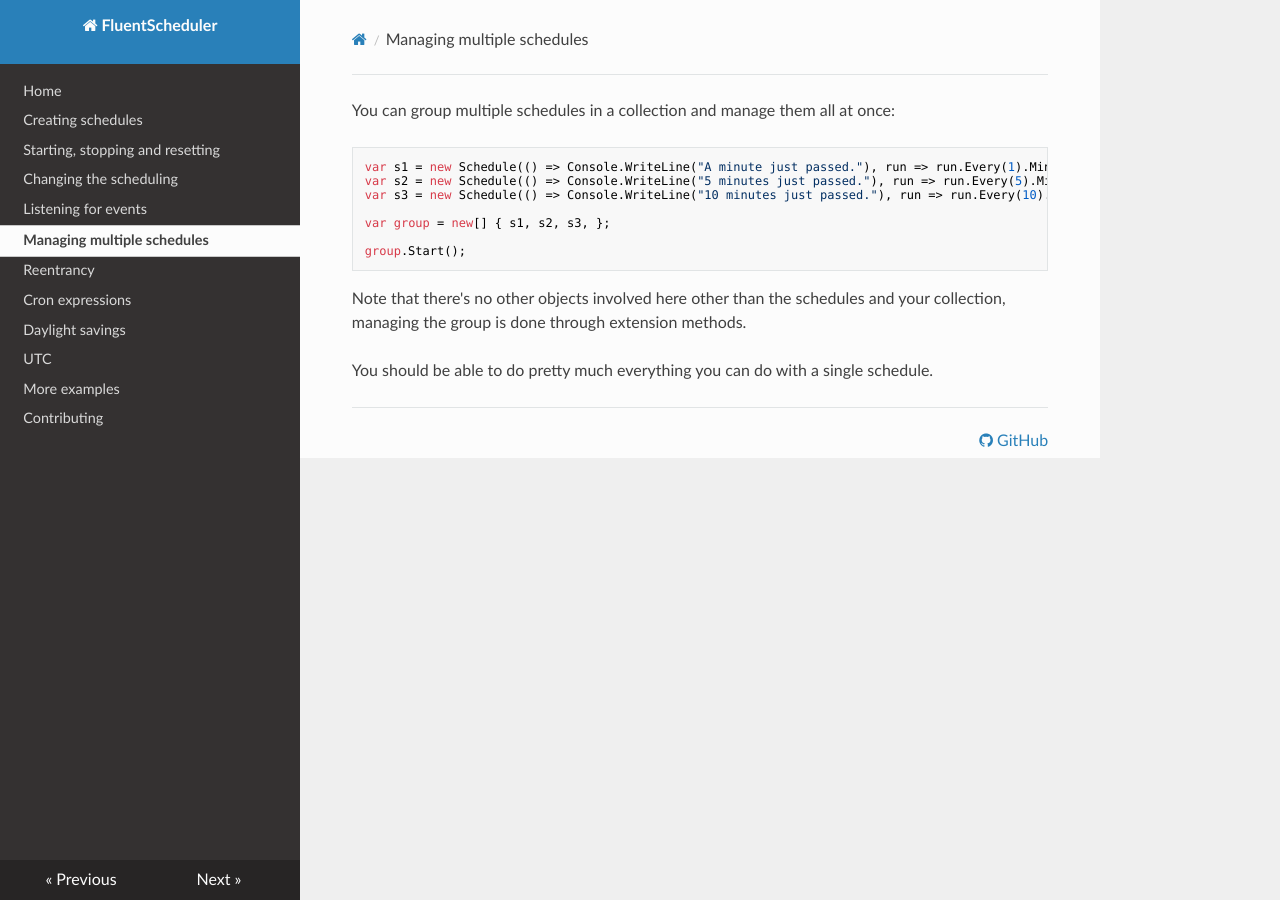
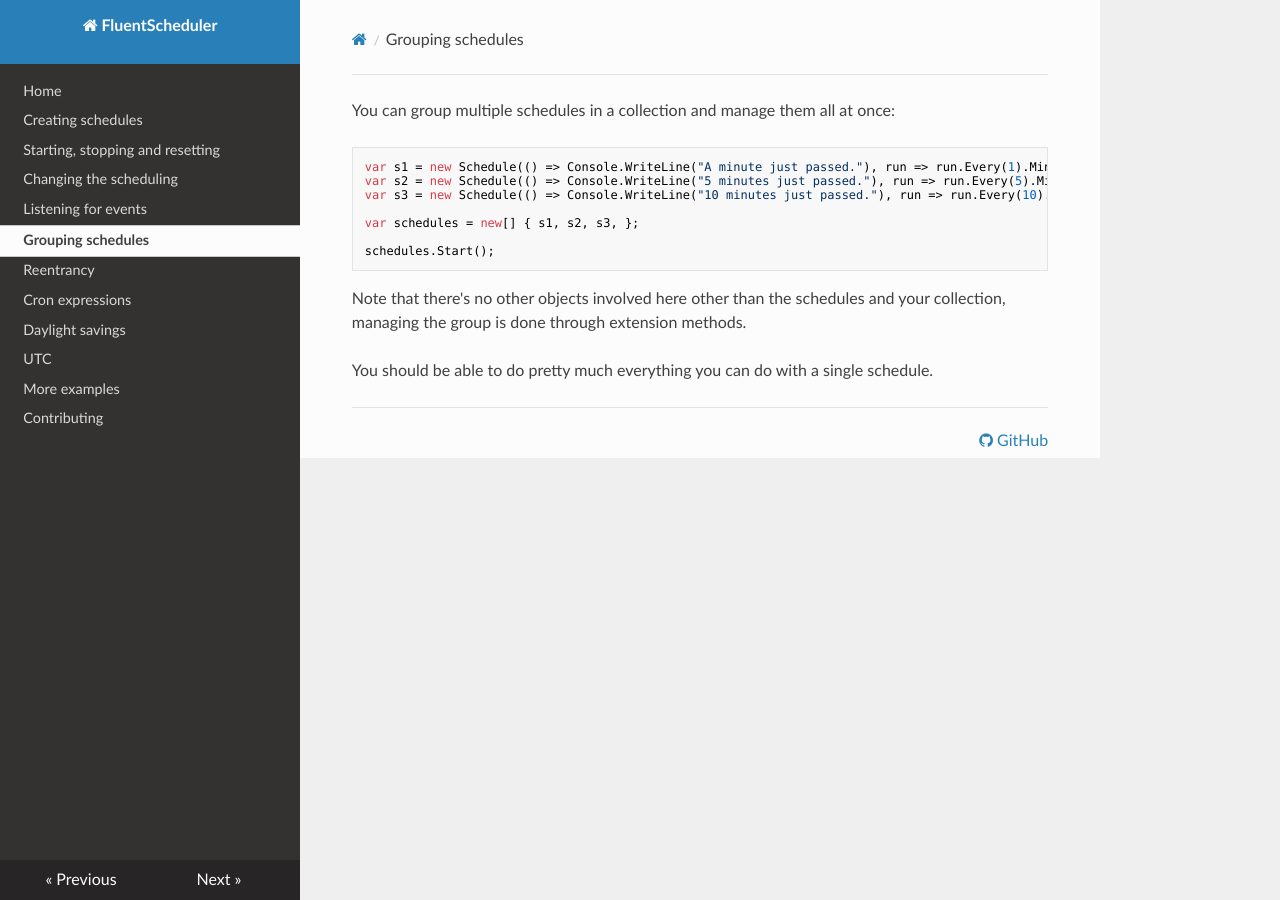
Before and after one commit to fluentscheduler/FluentScheduler, an MkDocs documentation site: the page built from Documentation/docs/grouping-schedules.md, in a window 1280 px wide. Built offline with MkDocs 1.6.1, drawn with Linux system fonts in a browser that asks for light colours; nearby versions of some CDN libraries.

Commit message:
Changed documentation title to "Grouping schedules"

````diff
--- a/Documentation/docs/managing-multiple-schedules.md
+++ b/Documentation/docs/grouping-schedules.md
@@ -5,9 +5,9 @@ var s1 = new Schedule(() => Console.WriteLine("A minute just passed."), run => r
 var s2 = new Schedule(() => Console.WriteLine("5 minutes just passed."), run => run.Every(5).Minutes());
 var s3 = new Schedule(() => Console.WriteLine("10 minutes just passed."), run => run.Every(10).Minutes());
 
-var group = new[] { s1, s2, s3, };
+var schedules = new[] { s1, s2, s3, };
 
-group.Start();
+schedules.Start();
 ```
 
 Note that there's no other objects involved here other than the schedules and your collection, managing the group is
--- a/Documentation/mkdocs.yml
+++ b/Documentation/mkdocs.yml
@@ -10,7 +10,7 @@ nav:
   - Starting, stopping and resetting: starting-stopping-and-resetting.md
   - Changing the scheduling: changing-the-scheduling.md
   - Listening for events: listening-for-events.md
-  - Managing multiple schedules: managing-multiple-schedules.md
+  - Grouping schedules: grouping-schedules.md
   - Reentrancy: reentrancy.md
   - Cron expressions: cron-expressions.md
   - Daylight savings: daylight-savings.md
````
